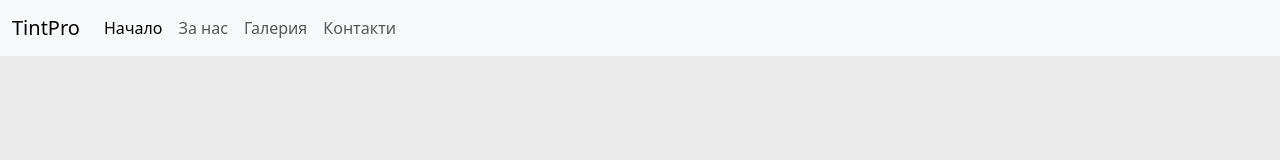
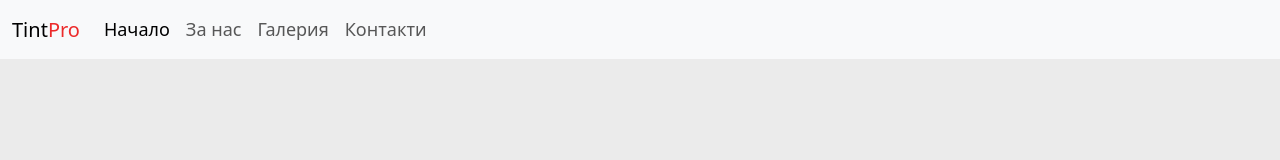
Before and after one commit to Aleksk974/TintPro, a plain HTML site: page index.html in a window 1280 px wide. Shown: the top 160 px of the page. Drawn offline with nearby package versions, Linux system fonts and the light colour scheme.

Commit message:
Bug fixes

```diff
--- a/css/navigation.css
+++ b/css/navigation.css
@@ -1,80 +1,11 @@
-/* @media (min-width: 50px) and (max-width: 630px)
-{
-  .nav-container{
-    justify-content: center;
-  }
-  .navbar-collapse {
-    display: none;
-  }
-
-  .navbar.toggled .navbar-ul
-  {
-    display: block;
-  }
-
+.title-logo{
+  color: rgb(236, 42, 42);
 }
 
-@media (min-width: 631px)
-{
-  .navbar-toggler{
-    display: none;
-  }
-}
-.navbar-toggler {
-  padding: 0.25rem 0.75rem;
-  font-size: 1.25rem;
-  line-height: 1;
-  background-color: transparent;
-  border: 1px solid transparent;
-  border-radius: 0.25rem;
+.nav-item {
+  font-size: 18px;
 }
 
-.navbar-toggler-icon {
-  display: inline-block;
-  width: 1.5em;
-  height: 1.5em;
-  vertical-align: middle;
-  content: "";
-  background: no-repeat center center;
-  background-size: 100% 100%;
-  background-image: url(../img/navbar-toggler.png);
+.navbar-nav{
+  text-align: center;
 }
-
-.nav-container {
-    display: flex;
-    flex-direction: row;
-    position: fixed;
-    width: 100%;
-    align-items: center;
-    background-color: rgb(202, 210, 212);
-  }
-.navbar {
-  padding: 0.8em;
-}
-.navbar-ul
-{
-  display: flex;
-  gap: 2rem;
-  list-style: none;
-}
-.nav-item
-{
-  color: black;
-  font-weight: 600;
-  font-size: 1.5rem;
-  padding: 0.1em;
-}
-.nav-link {
-    text-decoration: none;
-}
-
-a {
-  display: block;
-  color: inherit;
-}
-
-a:visited
-{
-  text-decoration: none;
-  color: black;
-} */
--- a/index.html
+++ b/index.html
@@ -11,7 +11,7 @@
 <!-- Top navbar -->
 <nav class="navbar navbar-expand-lg bg-light">
     <div class="container-fluid">
-      <a class="navbar-brand" href="#">TintPro</a>
+      <a class="navbar-brand" href="#">Tint<span class="title-logo">Pro</span></a>
       <button class="navbar-toggler" type="button" data-bs-toggle="collapse" data-bs-target="#navbarNav" aria-controls="navbarNav" aria-expanded="false" aria-label="Toggle navigation">
         <span class="navbar-toggler-icon"></span>
       </button>
```
Also changed, not shown: about.html (+1 -2 lines), contact.html (+1 -4 lines), gallery.html (+1 -2 lines).
